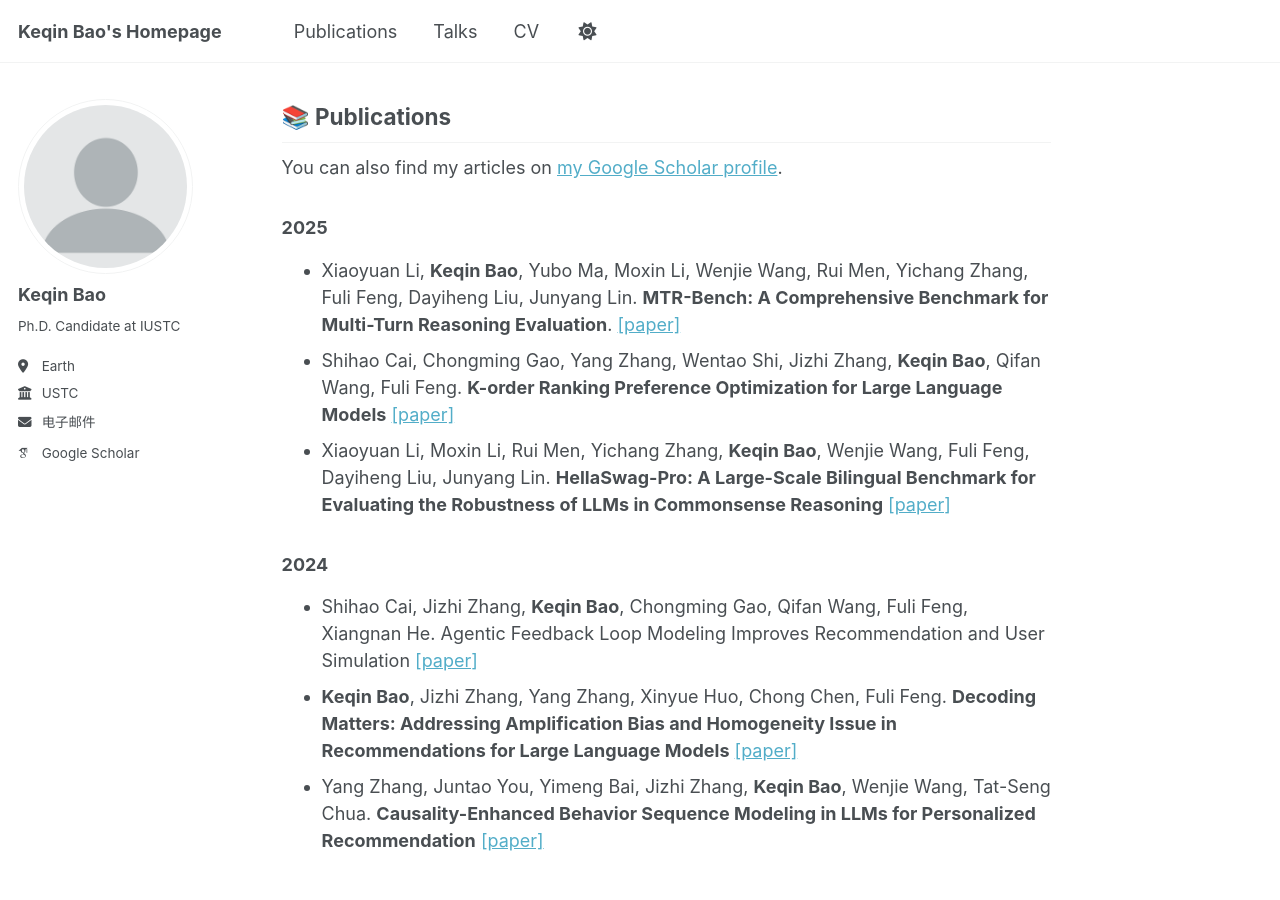
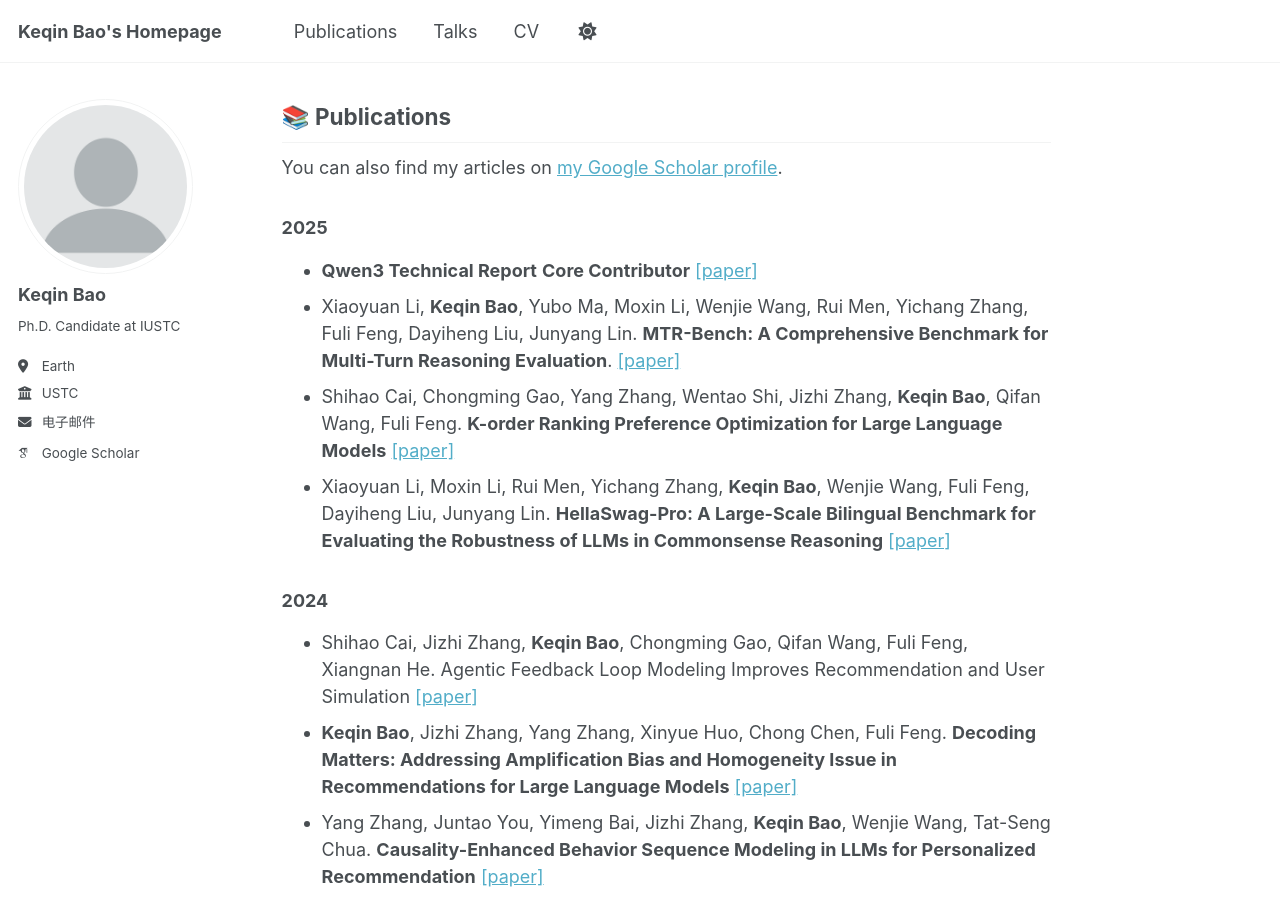
Before and after one commit to SAI990323/SAI990323.github.io, a Jekyll site: the page built from _pages/about.md, in a window 1280 px wide and 900 px high, scrolled down 464 px. Built offline with Jekyll 4.4.1, drawn with Linux system fonts in a browser that asks for light colours; some web fonts are replaced.

Commit message:
Update about.md

```diff
--- a/_pages/about.md
+++ b/_pages/about.md
@@ -24,6 +24,7 @@ I am a fourth-year **Ph.D. student** in the University of Science and Technology
 {% endif %}
 
 ### 2025
+- **Qwen3 Technical Report** **Core Contributor** [[paper]](https://arxiv.org/pdf/2505.09388)
 - Xiaoyuan Li, **Keqin Bao**, Yubo Ma, Moxin Li, Wenjie Wang, Rui Men, Yichang Zhang, Fuli Feng, Dayiheng Liu, Junyang Lin. **MTR-Bench: A Comprehensive Benchmark for Multi-Turn Reasoning Evaluation**. [[paper]](https://arxiv.org/pdf/2505.17123)
 - Shihao Cai, Chongming Gao, Yang Zhang, Wentao Shi, Jizhi Zhang, **Keqin Bao**, Qifan Wang, Fuli Feng. **K-order Ranking Preference Optimization for Large Language Models** [[paper]]()
 - Xiaoyuan Li, Moxin Li, Rui Men, Yichang Zhang, **Keqin Bao**, Wenjie Wang, Fuli Feng, Dayiheng Liu, Junyang Lin. **HellaSwag-Pro: A Large-Scale Bilingual Benchmark for Evaluating the Robustness of LLMs in Commonsense Reasoning** [[paper]](https://arxiv.org/pdf/2502.11393)
```
